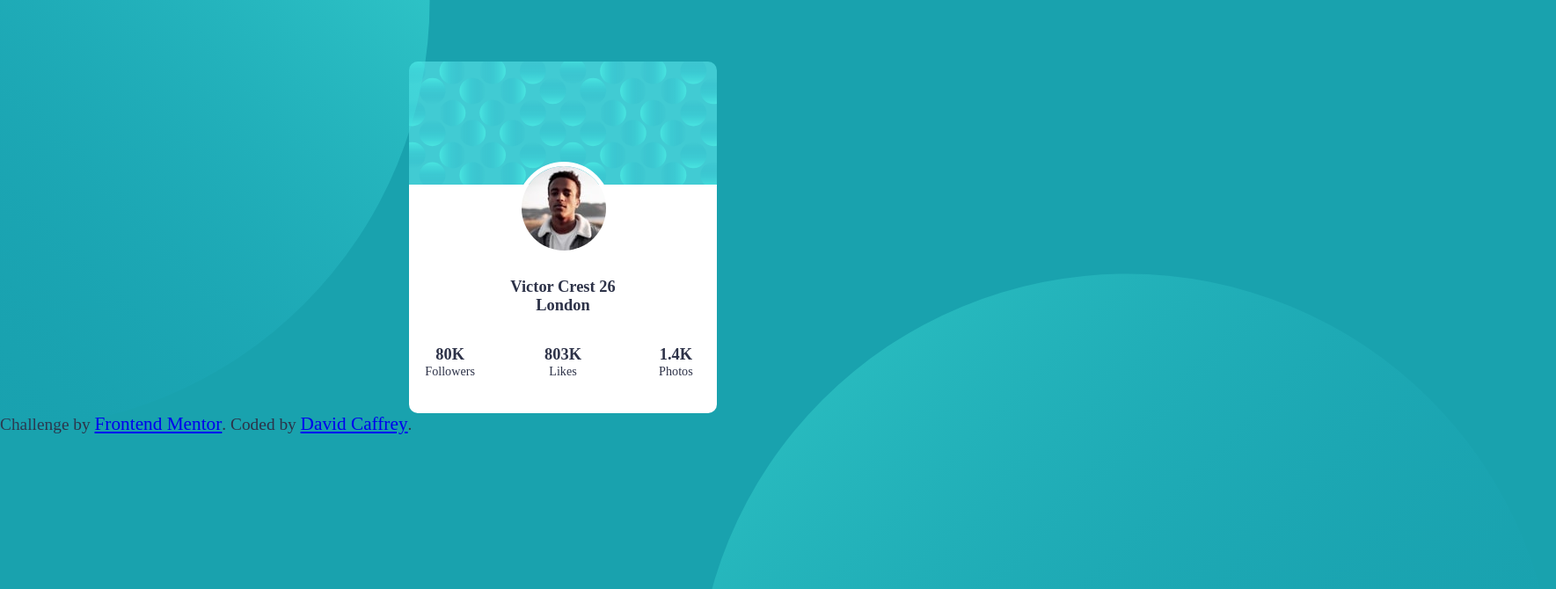
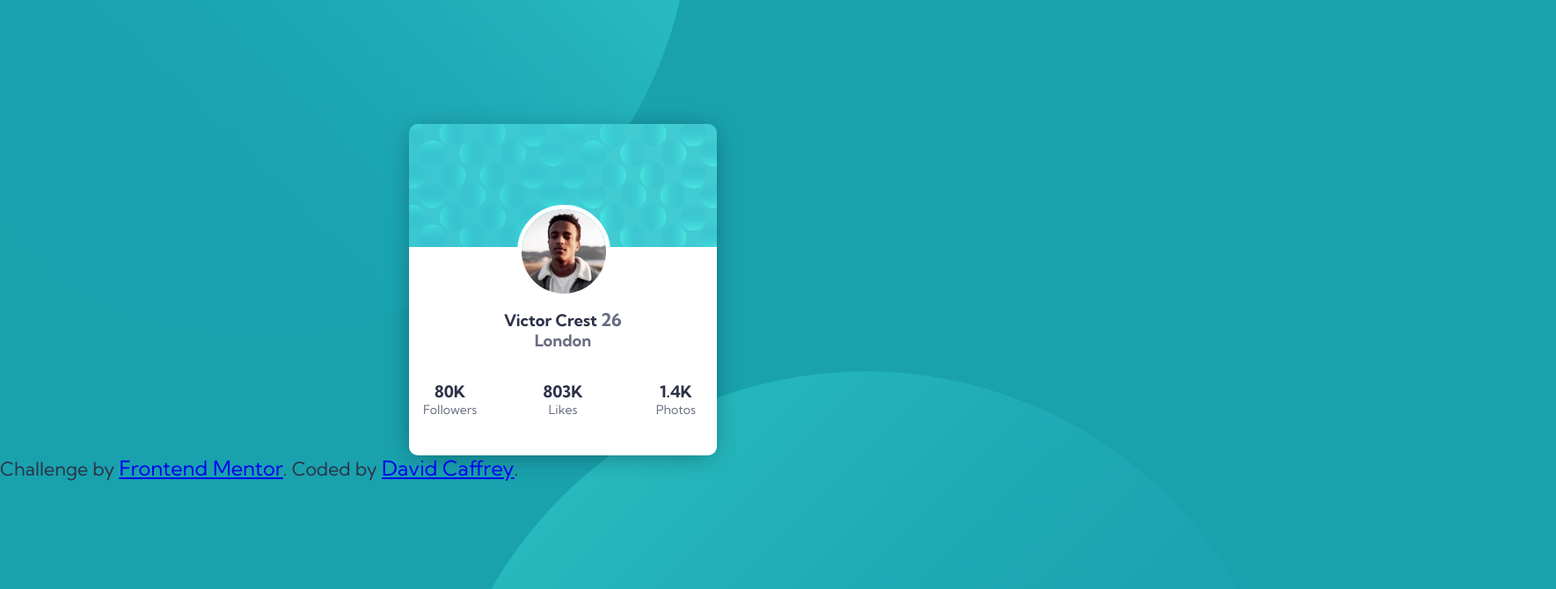
Before and after one commit to DavidCaffrey/profile-card-component-caffrey, a plain HTML site: page index.html in a window 1280 px wide. Shown: the top 670 px of the page at 88% size, 1769 px wide, since content can reach past the window. Drawn offline with Linux system fonts and the light colour scheme.

Commit message:
tweaking postions of desktop

```diff
--- a/index.html
+++ b/index.html
@@ -26,7 +26,7 @@
           <img src="images/image-victor.jpg" alt="" class="profile-img" />
 
           <div class="profile-head">
-            <h1>Victor Crest 26</h1>
+            <h1>Victor Crest <span class="age">26</span></h1>
             <h3>London</h3>
           </div>
           <div class="stats-container">
@@ -45,9 +45,13 @@
       </article>
     </main>
     <img src="images/bg-pattern-bottom.svg" alt="" class="bg-bottom" />
-    Challenge by
-    <a href="https://www.frontendmentor.io?ref=challenge" target="_blank"
+    <footer>
+      Challenge by
+      <a href="https://www.frontendmentor.io?ref=challenge" target="_blank"
       >Frontend Mentor</a
     >. Coded by <a href="https://github.com/DavidCaffrey">David Caffrey</a>.
+    </footer>
+
+
   </body>
 </html>
--- a/style.css
+++ b/style.css
@@ -17,6 +17,7 @@
 }
 
 body {
+  font-family: 'Kumbh Sans', sans-serif;
   background-color: var(--dark-cyan);
   position: relative;
   height: 100vh;
@@ -25,17 +26,21 @@ body {
 }
 
 main {
-  width: 100%;
+  /* width: 100%; */
   display: grid;
   align-items: center;
   justify-content: center;
-  padding-top: 4rem;
+  padding-top: 8rem;
 }
 
 /* card */
 
 .card {
   border-radius: 10px;
+
+  box-shadow: -1px 3px 30px -6px rgba(0,0,0,0.44);
+  -webkit-box-shadow: -1px 3px 30px -6px rgba(0,0,0,0.44);
+  -moz-box-shadow: -1px 3px 30px -6px rgba(0,0,0,0.44);
 }
 
 .card-top-img-container {
@@ -49,7 +54,7 @@ main {
 .card-bottom-container {
   background-color: #fff;
   position: relative;
-  padding-top: 6rem;
+  padding-top: 4rem;
   padding-bottom: 2rem;
   height: 100%;
   border-radius: 0 0 10px 10px;
@@ -64,7 +69,7 @@ main {
   border: 5px solid white;
   position: absolute;
   left: 35%;
-  top: -10%;
+  top: -20%;
 }
 
 .profile-head {
@@ -78,6 +83,9 @@ h3 {
   font-size: 0.65em;
   text-align: center;
 }
+.age,h3,p{
+  color:var(--dark-grey-blue);
+}
 
 p {
   font-size: 0.5em;
@@ -88,14 +96,19 @@ p {
 
 .bg-top {
   position: absolute;
-  left: -489px;
-  top: -489px;
+  /* left: -489px; */
+  left: -15%;
+  /* top: -489px; */
+  top:-75%;
 }
 
 .bg-bottom {
   position: absolute;
-  right: -489px;
-  bottom: -489px;
+  /* right: -489px;
+  bottom: -489px; */
+  right:-15%;
+  bottom: -75%;
+  z-index: -999;
 }
 
 /* footer */
```
